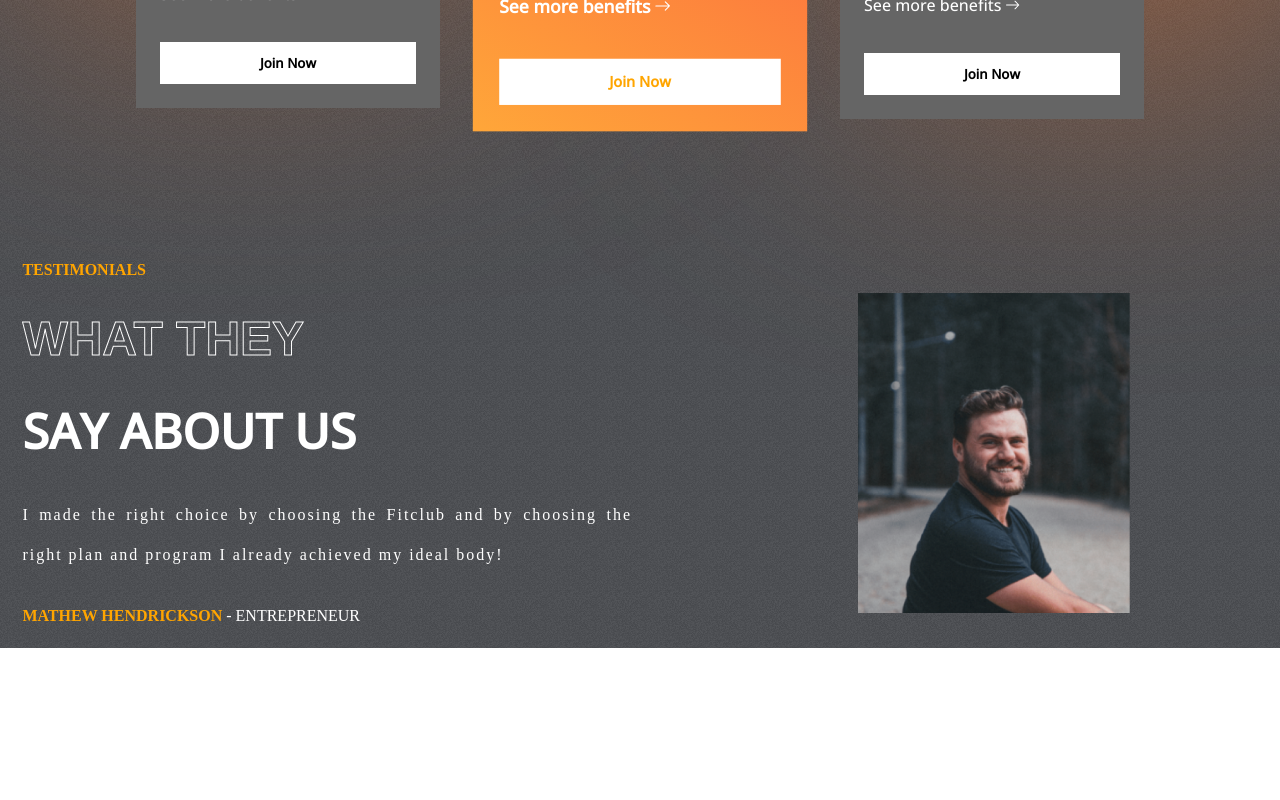
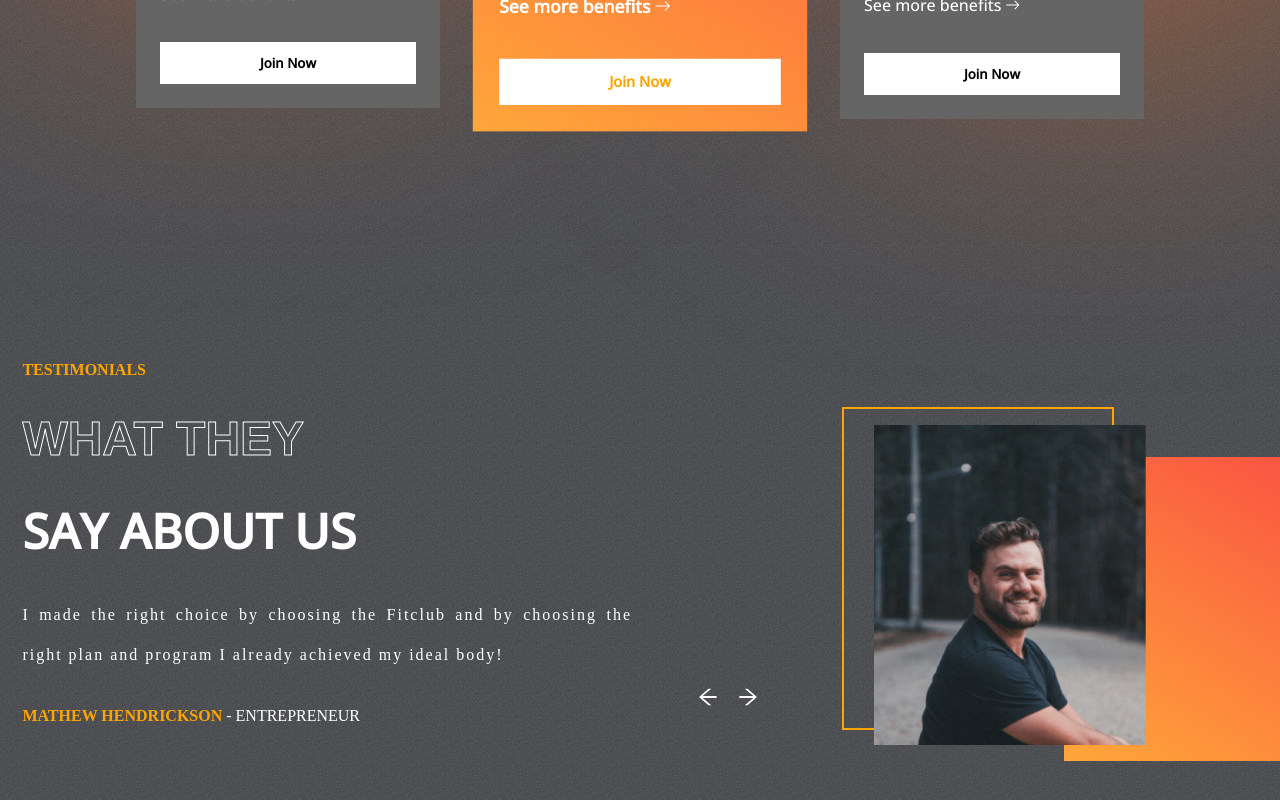
Before and after one commit to namiqmamedov/Gym-Flex-React, a React (Vite) app: page / in a window 1280 px wide. Shown: the part 2494-3294 px from the top of the page. Before the commit the page ends 3142 px from the top, so only its background shows below. Built offline with nearby package versions, Linux system fonts and the light colour scheme.

Commit message:
refactor: Updated testimonials component

```diff
--- a/src/components/Testimonials/Testimonials.css
+++ b/src/components/Testimonials/Testimonials.css
@@ -1,12 +1,12 @@
 .Testimonials {
   display: flex;
   gap: 1rem;
-  padding: 23px 1.75%;
+  padding: 123px 1.75%;
 }
 
 .left-t {
   display: flex;
-  flex: 1 1;
+  flex: 1;
   gap: 2rem;
   flex-direction: column;
   text-transform: uppercase;
@@ -32,12 +32,42 @@
   flex: 1;
   position: relative;
 }
+.right-t div:nth-child(1) {
+  position: absolute;
+  width: 17rem;
+  height: 20.15rem;
+  border: 2px solid orange;
+  background-color: transparent;
+  right: 9rem;
+  top: 2.9rem;
+}
+.right-t div:nth-child(2) {
+  position: absolute;
+  width: 17rem;
+  height: 19rem;
+  top: 6rem;
+  left: 26rem;
+  background: linear-gradient(210.41deg, rgb(250, 80, 66) 1.14%, rgb(255, 167, 57) 100.75%);
+}
 .right-t img {
   position: absolute;
   width: 17rem;
   height: 20rem;
   -o-object-fit: cover;
      object-fit: cover;
-  right: 8rem;
-  top: 2rem;
+  right: 7rem;
+  top: 4rem;
+}
+.right-t .arrows {
+  display: flex;
+  gap: 1rem;
+  position: absolute;
+  bottom: 1rem;
+  left: 3rem;
+}
+.right-t .arrows svg {
+  width: 1.5rem;
+  height: 1.5rem;
+  color: white;
+  cursor: pointer;
 }/*# sourceMappingURL=Testimonials.css.map */
--- a/src/components/Testimonials/Testimonials.jsx
+++ b/src/components/Testimonials/Testimonials.jsx
@@ -1,5 +1,7 @@
 import React, { useState } from 'react'
 import './Testimonials.scss'
+import {AiOutlineArrowRight} from 'react-icons/ai'
+import {AiOutlineArrowLeft} from 'react-icons/ai'
 import {testimonialsData} from '../../data/testimonialsData'
 
 const Testimonials = () => {
@@ -24,12 +26,23 @@
             </span>
         </div>
         <div className="right-t">
+            <div></div>
+            <div></div>
             <img src={testimonialsData[selected].image} alt="" />
 
-            {/* <div className='arrows'>
-                <img src={leftArrow} alt="" />
-                <img src={rightArrow} alt="" />
-            </div> */}
+            <div className='arrows'>
+                <AiOutlineArrowLeft
+                onClick={() =>{
+                    selected===0?setSelected(tLength -1):
+                    setSelected((prev)=> prev - 1)
+                }}
+                />
+                <AiOutlineArrowRight
+                onClick={() => (
+                    selected===tLength -1 ? setSelected(0) : setSelected((prev) => prev + 1)
+                )}
+                />
+            </div>
         </div>
     </div>
   )
--- a/src/components/Testimonials/Testimonials.scss
+++ b/src/components/Testimonials/Testimonials.scss
@@ -1,12 +1,12 @@
 .Testimonials{
     display: flex;
     gap: 1rem;
-    padding: 23px 1.75%;
+    padding: 123px 1.75%;
 }
 
 .left-t{
     display: flex;
-    flex: 1 1;
+    flex: 1;
     gap: 2rem;
     flex-direction: column;
     text-transform: uppercase;
@@ -37,12 +37,51 @@
     flex: 1;
     position: relative;
 
+    div{
+        &:nth-child(1){
+            position: absolute;
+            width: 17rem;
+            height: 20.15rem;
+            border: 2px solid orange;
+            background-color: transparent;
+            right: 9rem;
+            top: 2.9rem;
+        }
+
+        &:nth-child(2){
+            position: absolute;
+            width: 17rem;
+            height: 19rem;
+            top: 6rem;
+            left: 26rem;
+            background: linear-gradient(210.41deg, rgb(250, 80, 66) 1.14%, rgb(255, 167, 57) 100.75%);
+        }
+    }
+
     img{
         position: absolute;
         width: 17rem;
         height: 20rem;
         object-fit: cover;
-        right: 8rem;
-        top: 2rem;
+        right: 7rem;
+        top: 4rem;
     }
+
+    .arrows{
+        display: flex;
+        gap: 1rem;
+        position: absolute;
+        bottom: 1rem;
+        left: 3rem;
+
+        svg{
+            width: 1.5rem;
+            height: 1.5rem;
+            color: white;
+            cursor: pointer;
+        }
+
+    }
+
+
 }
```
Also changed, not shown: 1 other file (tests, documents, lock files or other folders).
